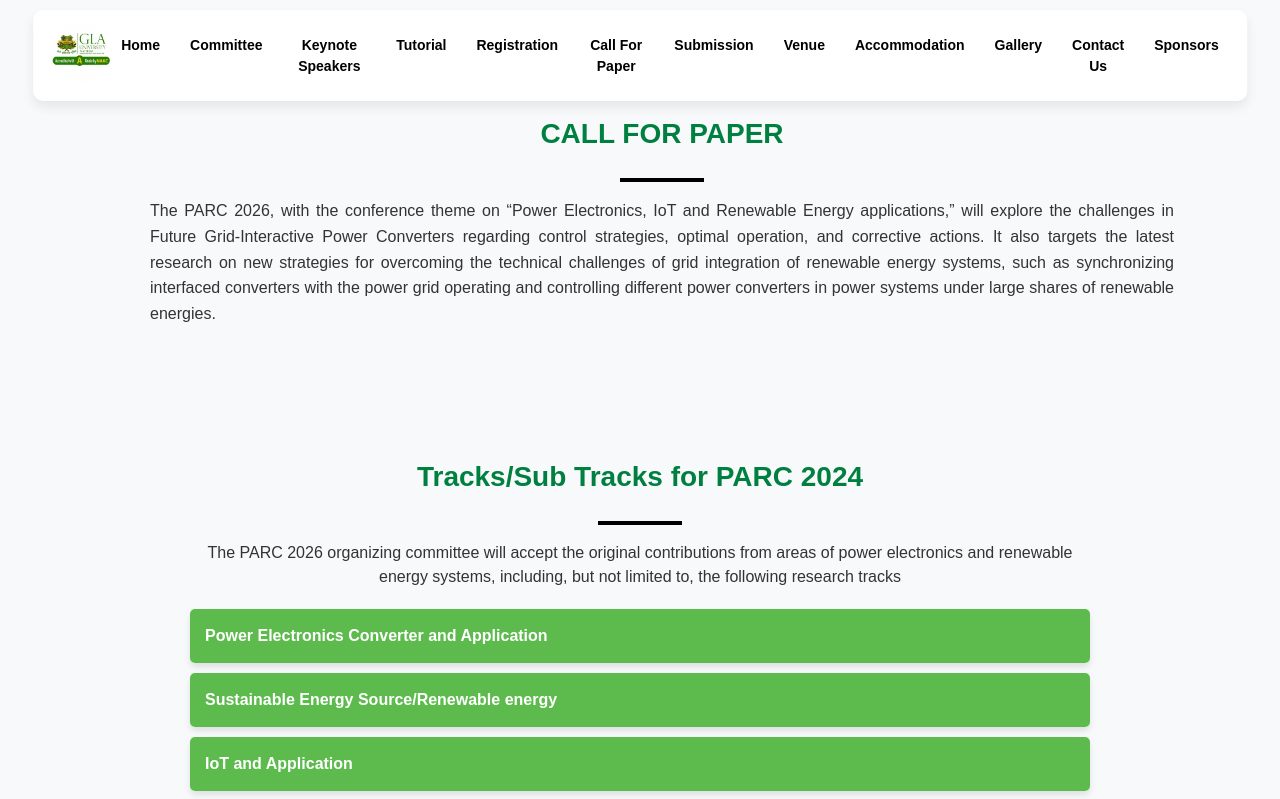
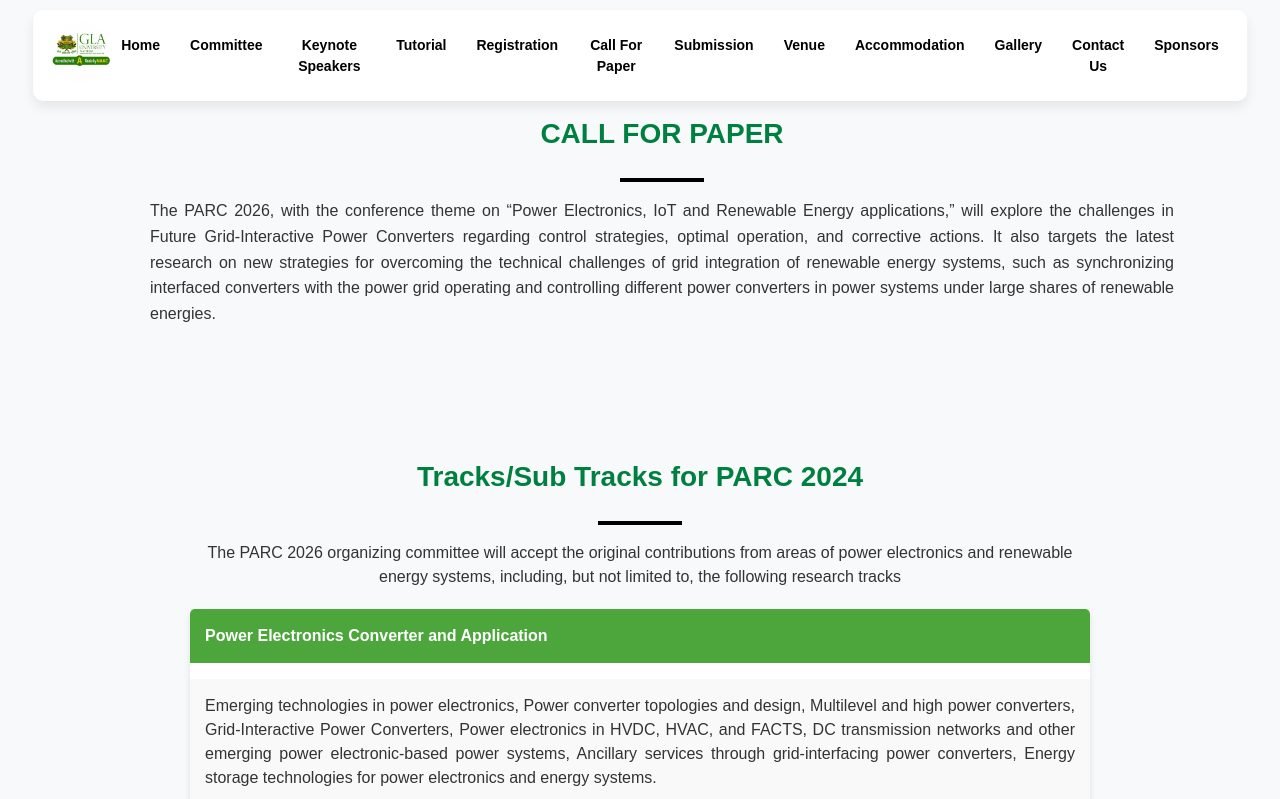
Before and after one commit to Akshat-hype/PARC2026, a React (Vite) app: page /callforpaper in a window 1280 px wide. Shown: the top 799 px of the page. Built offline with nearby package versions, Linux system fonts and the light colour scheme.

Commit message:
Call for paper done

```diff
--- a/src/components/Track.jsx
+++ b/src/components/Track.jsx
@@ -2,7 +2,7 @@ import React, { useState } from "react";
 import "./Track.css";
 
 const Track = ({ title, description }) => {
-  const [isExpanded, setIsExpanded] = useState(false);
+  const [isExpanded, setIsExpanded] = useState(true);
 
   return (
     <div className="track">
```
